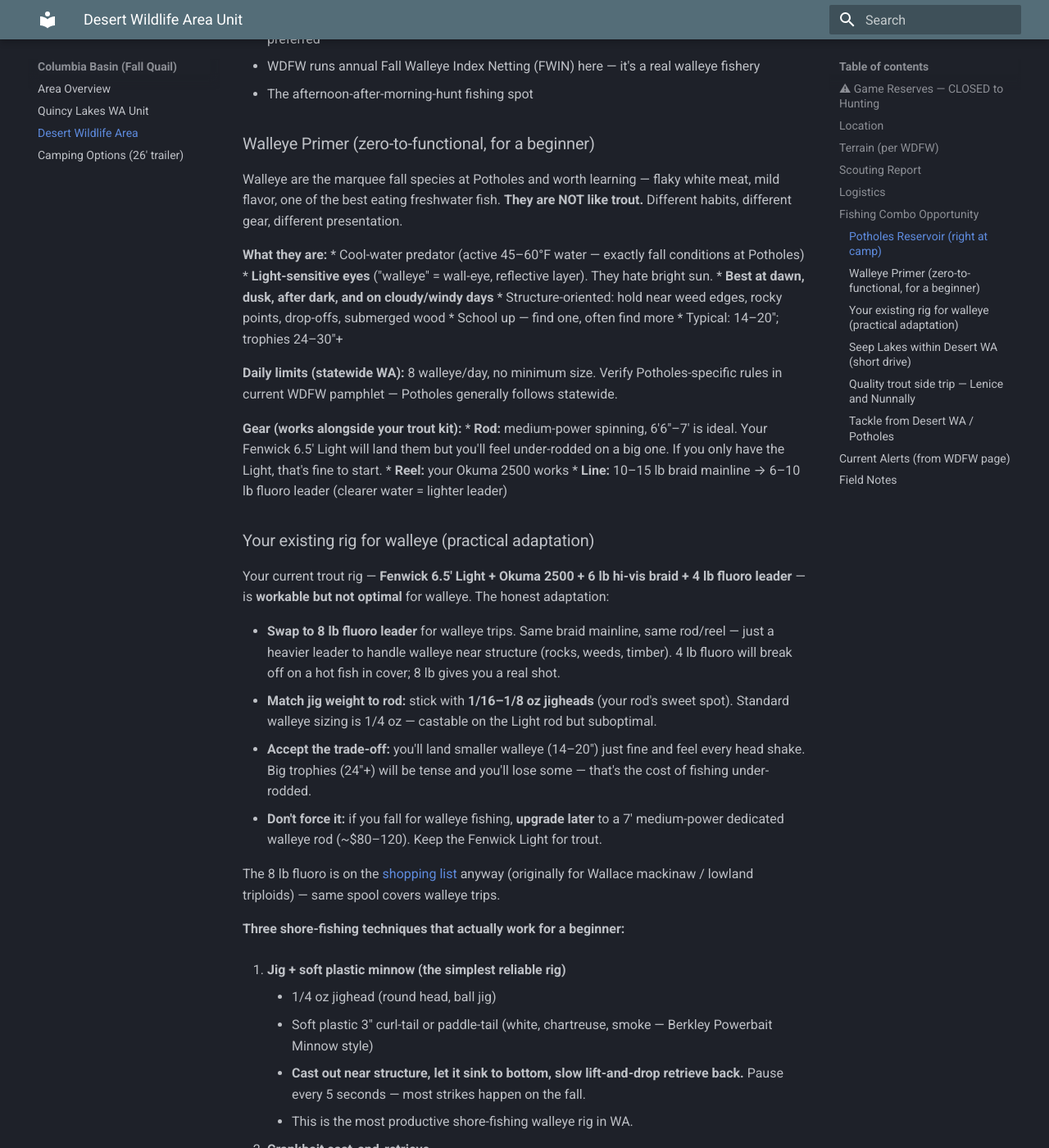
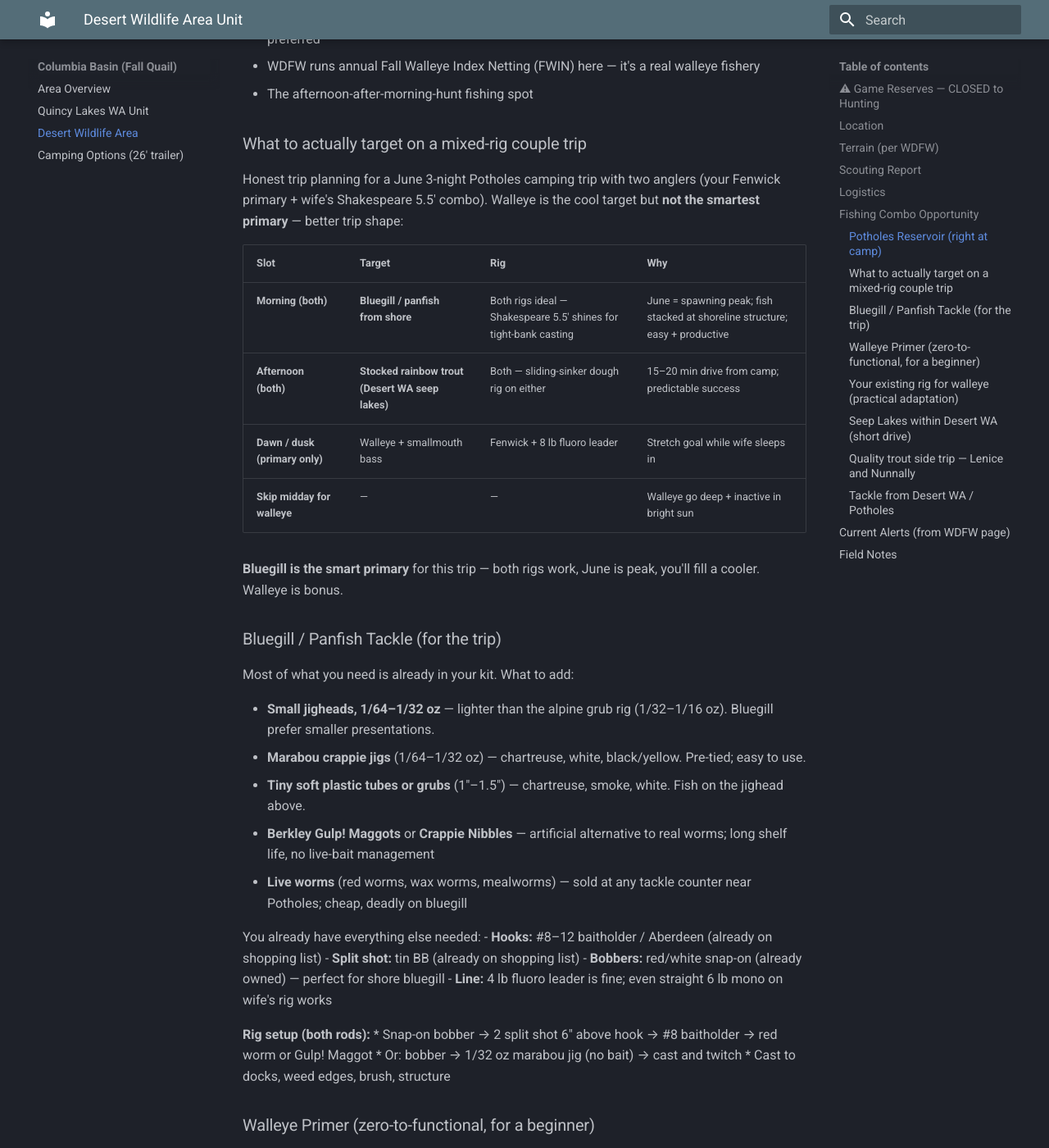
Before and after one commit to jdosher/outdoors-manual, an MkDocs documentation site: the page built from docs/8_columbia_basin/desert_wildlife_area.md, in a window 1280 px wide and 1400 px high, scrolled down 3458 px. Shown: the whole window at 82% size. Built offline with MkDocs 1.6.1 and Material for MkDocs 9.7.7, drawn with Linux system fonts in a browser that asks for light colours.

Commit message:
Potholes trip plan: log mixed-rig target species (bluegill primary, walleye stretch) + add bluegill tackle to Desert WA page and Shopping List

```diff
--- a/docs/8_columbia_basin/desert_wildlife_area.md
+++ b/docs/8_columbia_basin/desert_wildlife_area.md
@@ -80,6 +80,40 @@ A real bonus to a fall hunt trip — the Desert WA + Potholes area is one of WA'
 * **Shore fishing is possible** from the campground and several access points, though a boat is preferred
 * WDFW runs annual Fall Walleye Index Netting (FWIN) here — it's a real walleye fishery
 * The afternoon-after-morning-hunt fishing spot
+
+### What to actually target on a mixed-rig couple trip
+
+Honest trip planning for a June 3-night Potholes camping trip with two anglers (your Fenwick primary + wife's Shakespeare 5.5' combo). Walleye is the cool target but **not the smartest primary** — better trip shape:
+
+| Slot | Target | Rig | Why |
+|---|---|---|---|
+| **Morning (both)** | **Bluegill / panfish from shore** | Both rigs ideal — Shakespeare 5.5' shines for tight-bank casting | June = spawning peak; fish stacked at shoreline structure; easy + productive |
+| **Afternoon (both)** | **Stocked rainbow trout (Desert WA seep lakes)** | Both — sliding-sinker dough rig on either | 15–20 min drive from camp; predictable success |
+| **Dawn / dusk (primary only)** | Walleye + smallmouth bass | Fenwick + 8 lb fluoro leader | Stretch goal while wife sleeps in |
+| **Skip midday for walleye** | — | — | Walleye go deep + inactive in bright sun |
+
+**Bluegill is the smart primary** for this trip — both rigs work, June is peak, you'll fill a cooler. Walleye is bonus.
+
+### Bluegill / Panfish Tackle (for the trip)
+
+Most of what you need is already in your kit. What to add:
+
+* **Small jigheads, 1/64–1/32 oz** — lighter than the alpine grub rig (1/32–1/16 oz). Bluegill prefer smaller presentations.
+* **Marabou crappie jigs** (1/64–1/32 oz) — chartreuse, white, black/yellow. Pre-tied; easy to use.
+* **Tiny soft plastic tubes or grubs** (1"–1.5") — chartreuse, smoke, white. Fish on the jighead above.
+* **Berkley Gulp! Maggots** or **Crappie Nibbles** — artificial alternative to real worms; long shelf life, no live-bait management
+* **Live worms** (red worms, wax worms, mealworms) — sold at any tackle counter near Potholes; cheap, deadly on bluegill
+
+You already have everything else needed:
+- **Hooks:** #8–12 baitholder / Aberdeen (already on shopping list)
+- **Split shot:** tin BB (already on shopping list)
+- **Bobbers:** red/white snap-on (already owned) — perfect for shore bluegill
+- **Line:** 4 lb fluoro leader is fine; even straight 6 lb mono on wife's rig works
+
+**Rig setup (both rods):**
+* Snap-on bobber → 2 split shot 6" above hook → #8 baitholder → red worm or Gulp! Maggot
+* Or: bobber → 1/32 oz marabou jig (no bait) → cast and twitch
+* Cast to docks, weed edges, brush, structure
 
 ### Walleye Primer (zero-to-functional, for a beginner)
 
```
Also changed, not shown: docs/reference/shopping_list.md (+7 -0 lines).
